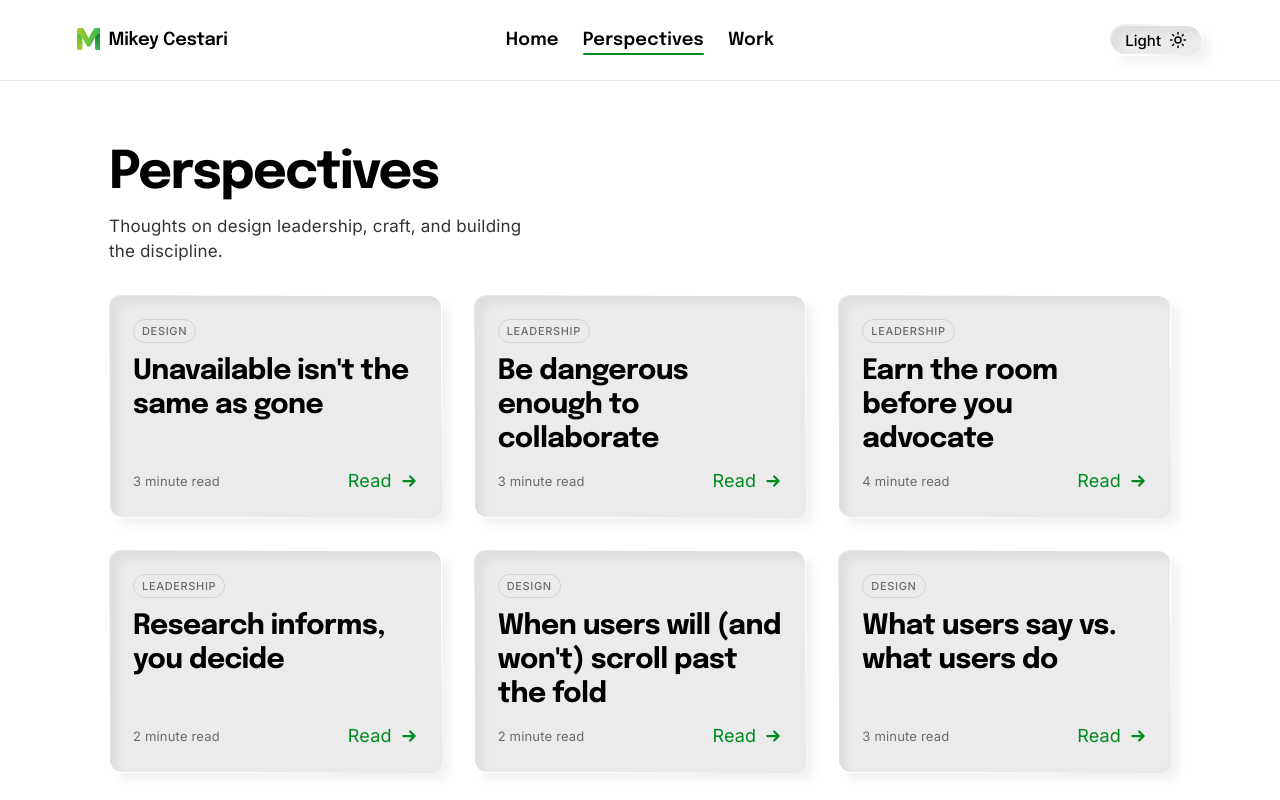
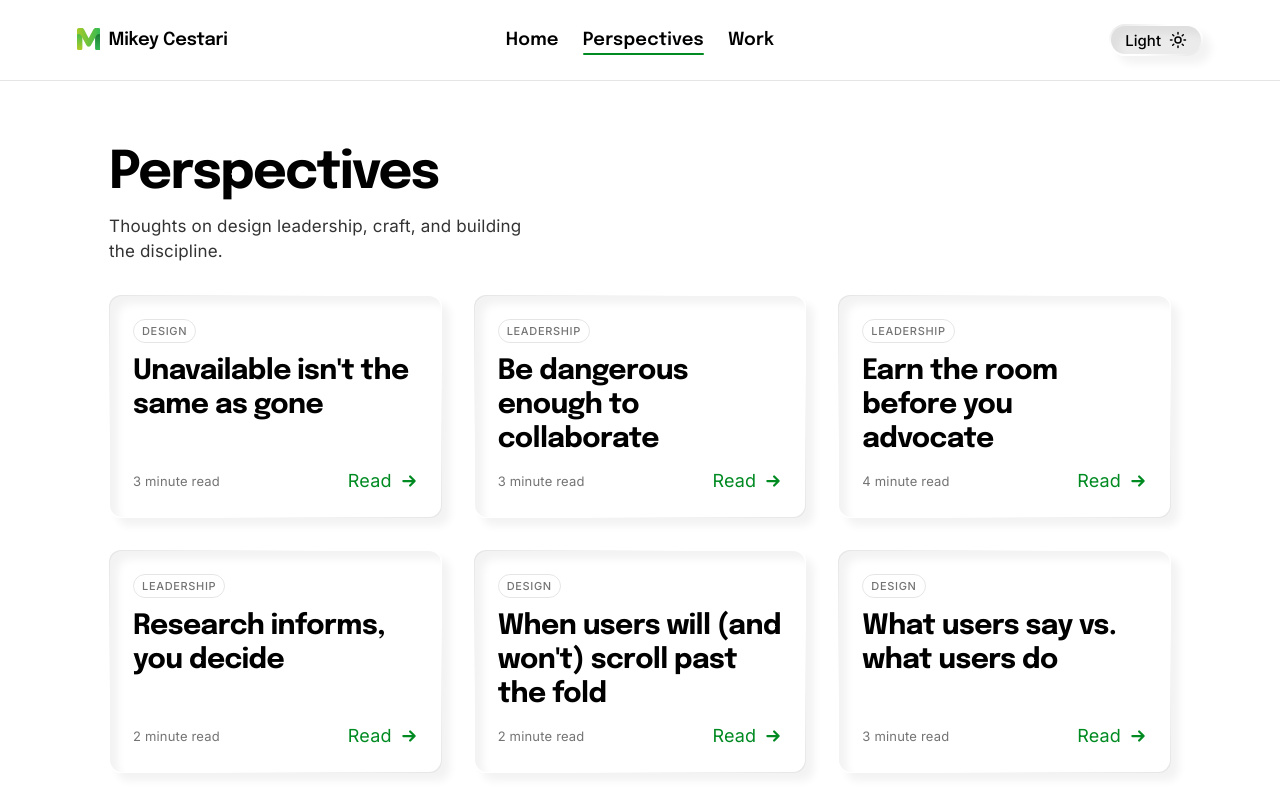
Before and after one commit to ncsucase/Portfolio, a React (Vite) app: page /perspectives in a window 1280 px wide. Shown: the top 800 px of the page. Built offline with nearby package versions, Linux system fonts and the light colour scheme.

Commit message:
softened glass container background

```diff
--- a/src/components/StoryCard.css
+++ b/src/components/StoryCard.css
@@ -26,7 +26,7 @@
   position: absolute;
   inset: 1px;
   border-radius: inherit;
-  background: var(--bg-deep); /* solid fill covering the interior */
+  background: var(--surface-glass); /* solid fill covering the interior */
   box-shadow: var(--shadow-glass-inner);
   z-index: -1;
   transition: box-shadow 0.2s ease, background 0.15s;
--- a/src/index.css
+++ b/src/index.css
@@ -34,6 +34,7 @@
   --bg: #fff;
   --bg-deep: #EBEBEB;
   --surface: #fff;
+  --surface-glass: #fff;
   --border: rgba(0, 0, 0, 0.1);
   --code-bg: #f4f3ec;
   --accent: #008A22;
@@ -93,7 +94,7 @@
   --shadow:rgba(0, 0, 0, 0.1) 0 2px 8px 0px;
   --shadow-bold: rgba(0, 0, 0, 0.1) 0 4px 16px 0px;
   --shadow-glass-outer: 8px 8px 8px rgba(0, 0, 0, 0.05);
-  --shadow-glass-outer-hover: 8px 8px 16px rgba(0, 0, 0, 0.15);
+  --shadow-glass-outer-hover: 8px 8px 16px rgba(0, 0, 0, 0.10);
   --shadow-glass-inner: inset 8px 8px 8px rgba(0, 0, 0, 0.05);
   --shadow-glass-inner-hover: inset 0 0 8px rgba(0, 0, 0, 0.05);
   --shadow-accent: 8px 8px 8px rgba(0, 138, 34, 0.15);
```
